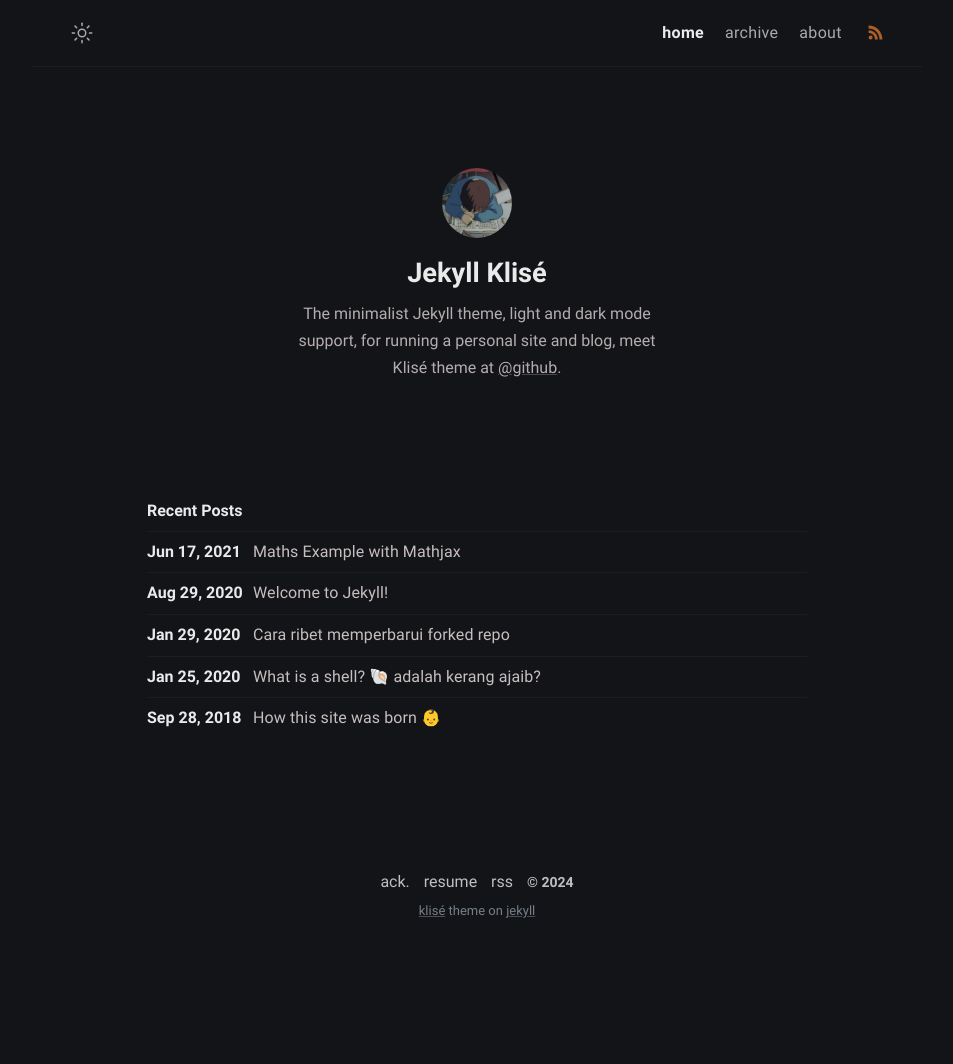
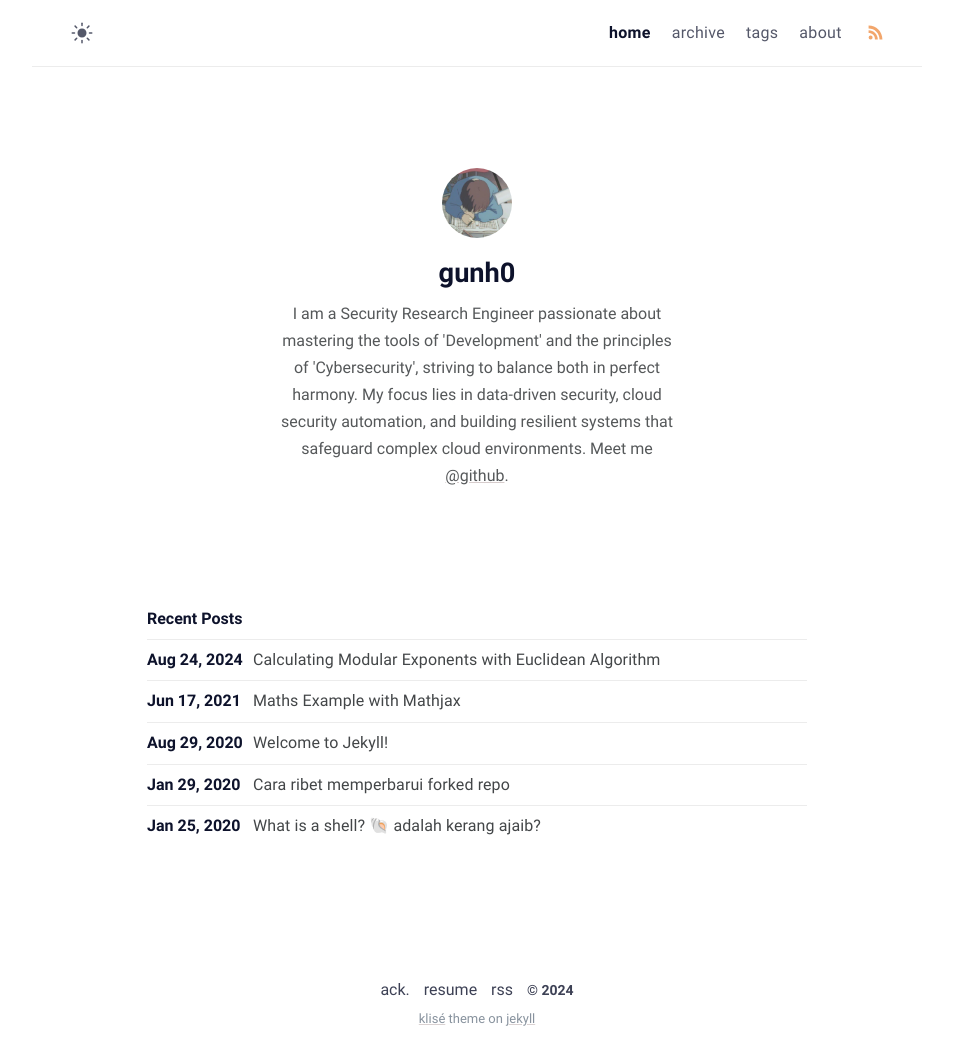
Before and after one commit to gunh0/gunh0.github.io, a Jekyll site: the page built from index.md, in a window 1280 px wide. Shown: the whole page, without its empty margins (163-1116 px from the left). Built offline with Jekyll 4.4.1, drawn with Linux system fonts in a browser that asks for light colours; before the commit the page ends 956 px from its top, so only the background shows below that.

Commit message:
[post] 2024-08-24-calculating-modular-exponents-with-euclidean-algorithm

```diff
--- a/_config.yml
+++ b/_config.yml
@@ -1,25 +1,26 @@
 # Site settings
-title: Klise Theme # site title
+title: gunh0's Tech Blog # site title
 description: >- # site description
-  He's writing in Bahasa about web technology and experience as a journal
-  for documentation things that he learned, meet him <a href="https://github.com/piharpi" target="_blank" rel="noopener">@github</a>.
+  gunh0's tech blog documenting web technology and security. He shares his learnings based on web technologies and experiences, with a focus on cybersecurity, cloud security automation, and building resilient systems that protect complex cloud environments. Find out more on <a href="https://github.com/gunh0" target="_blank" rel="noopener">@GitHub</a>.
 lang: en-US # default lang
-timezone: Asia/Jakarta # set your timezone
+timezone: Asia/Seoul # set your timezone
 image: assets/img/ogp.png # This image used for Open Graph more info https://ogp.me/
-repo: https://github.com/piharpi/jekyll-klise # site repo [optional]
-mode: dark # default theme "dark" | "light"
+repo: https://github.com/gunh0/gunh0.github.io # site repo [optional]
+mode: ligth # default theme "dark" | "light"
 
 # Profile settings
 author:
-  name: Jekyll Klisé # author name
+  name: gunh0 # author name
   bio: >- # tell to the world
-    The minimalist Jekyll theme, light and dark mode support, for running a personal site and blog,
-    meet Klisé theme at <a href="https://github.com/piharpi/jekyll-klise" target="_blank" rel="noopener">@github</a>.
-  username: username # general username
-  github: github_username # github username
-  twitter: twitter_username # twitter username
-  facebook: facebook_username # facebook username
-  email: your-email@email.com # email adress
+    I am a Security Research Engineer passionate about mastering the tools of 'Development' and the principles of 'Cybersecurity', striving to balance both in perfect harmony. My focus lies in data-driven security, cloud security automation, and building resilient systems that safeguard complex cloud environments.
+    Meet me <a href="https://github.com/gunh0" target="_blank" rel="noopener">@github</a>.
+  username: gunh0902 # general username
+  github: gunh0 # github username
+  twitter: "" # twitter username (if not used, leave it empty)
+  facebook: gunh0902 # facebook username
+  instagram: gunh0ya # Instagram username
+  linkedin: linkedin.com/in/gunh0902 # LinkedIn profile URL
+  email: devgun@korea.ac.kr # email address
   avatar: /assets/img/avatar.jpg # change with your own avatar
 
 # URL settings
--- a/_data/menus.yml
+++ b/_data/menus.yml
@@ -4,6 +4,10 @@
 
 - title: archive
   url: /archive/
+  external: false
+
+- title: tags
+  url: /tags/
   external: false
 
 - title: about
--- /dev/null
+++ b/_posts/calculating-modular-exponents-with-euclidean-algorithm/2024-08-24-calculating-modular-exponents-with-euclidean-algorithm.md
@@ -0,0 +1,67 @@
+---
+layout: post
+title:  "Calculating Modular Exponents with Euclidean Algorithm"
+date:   2024-08-24 00:00:00 +0900
+tags: [cryptography, number-theory, modular-arithmetic]
+description: "Learn how to calculate large exponents modulo a prime number using the Extended Euclidean Algorithm and modular arithmetic."
+usemathjax: true
+---
+
+In the world of cryptography, modular arithmetic is an essential tool, especially when dealing with large exponents. One classic problem you might encounter is calculating a large exponentiation modulo a prime number, such as finding \\( 5^{101} \mod 17 \\). Although this can be computed directly, using the Extended Euclidean Algorithm allows us to understand and verify the steps in a cryptographically sound manner.
+
+### Step 1: Understanding Modular Arithmetic
+
+Modular arithmetic is the backbone of many cryptographic algorithms. In simple terms, \\( a \mod n \\) gives the remainder when \\( a \\) is divided by \\( n \\). For instance, \\( 10 \mod 3 \\) is 1 because 10 divided by 3 leaves a remainder of 1.
+
+### Step 2: Simplifying the Exponent
+
+Calculating \\( 5^{101} \mod 17 \\) directly would be computationally intensive. Instead, we can simplify the exponent using properties of modular arithmetic.
+
+**Fermat's Little Theorem** states that if \\( p \\) is a prime number and \\( a \\) is an integer not divisible by \\( p \\), then:
+
+$$
+a^{p-1} \equiv 1 \mod p
+$$
+
+For \\( a = 5 \\) and \\( p = 17 \\), we have:
+
+$$
+5^{16} \equiv 1 \mod 17
+$$
+
+This simplifies \\( 5^{101} \mod 17 \\) as:
+
+$$
+\begin{align*}
+5^{101} &= 5^{16 \cdot 6 + 5} \\
+        &= (5^{16})^6 \cdot 5^5 \\
+        &\equiv 1^6 \cdot 5^5 \mod 17 \\
+        &\equiv 5^5 \mod 17
+\end{align*}
+$$
+
+Now, our task reduces to finding \\( 5^5 \mod 17 \\).
+
+### Step 3: Calculating \\( 5^5 \mod 17 \\)
+
+We calculate \\( 5^5 \\) as:
+
+$$
+\begin{align*}
+5^2 &= 25 \equiv 8 \mod 17 \\
+5^4 &= 8^2 = 64 \equiv 13 \mod 17 \\
+5^5 &= 5 \cdot 5^4 = 5 \cdot 13 = 65 \equiv 14 \mod 17
+\end{align*}
+$$
+
+Thus, \\( 5^5 \equiv 14 \mod 17 \\).
+
+### Step 4: Verification Using Extended Euclidean Algorithm
+
+To ensure the accuracy of the result, we can use the Extended Euclidean Algorithm to find the modular inverse if necessary. However, in this case, since our calculations show that \\( 5^{101} \equiv 14 \mod 17 \\), we have verified the calculation without the need for further steps.
+
+### Conclusion
+
+The result of \\( 5^{101} \mod 17 \\) is \\( \boxed{14} \\). This demonstrates how the combination of modular arithmetic and number theory principles, such as Fermat's Little Theorem, simplifies calculations in cryptographic applications.
+
+Understanding these principles is crucial for designing secure systems, as they underpin many cryptographic protocols in use today. For further reading, consider exploring how these techniques apply in RSA encryption and other cryptographic algorithms.
```
Also changed, not shown: _includes/navbar.html (+31 -57 lines), .github/FUNDING.yml (deleted), 1 other file.
